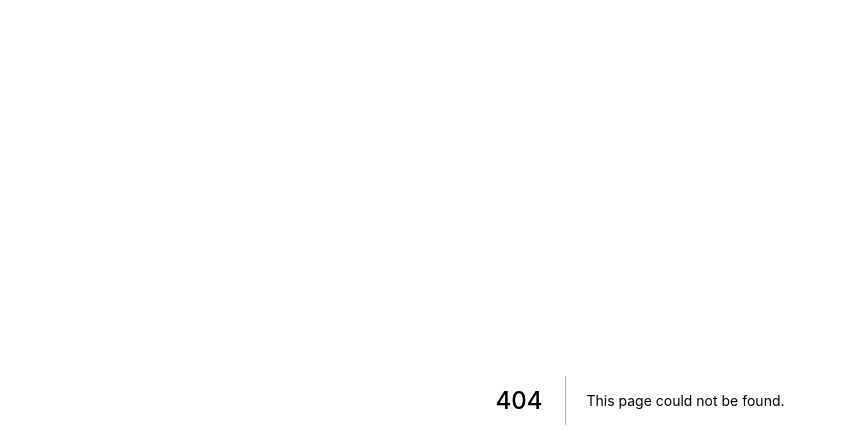
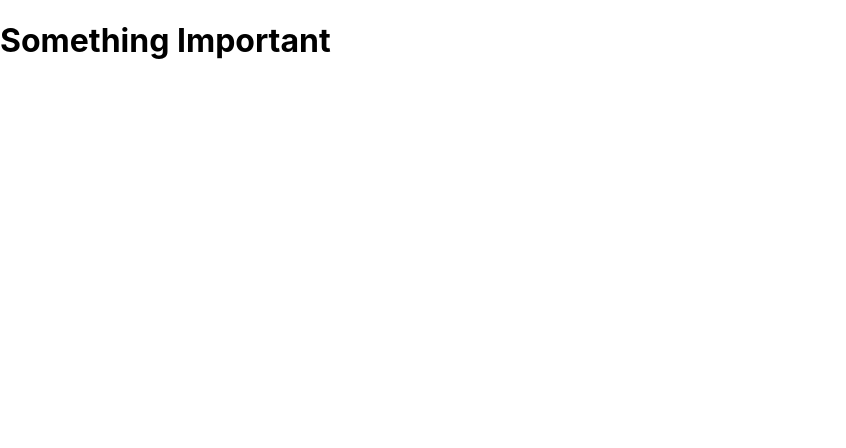
Before and after one commit to rl627/next-js-course-academind, a Next.js app: page /news/something-important in a window 1280 px wide. Before the commit this address had no page. Shown: the top 448 px of the page, without its empty margins (0-846 px from the left). Built offline with nearby package versions, Linux system fonts and the light colour scheme.

Commit message:
pages: refactored news into folder + added nested page

```diff
--- /dev/null
+++ b/pages/news/something-important/index.js
@@ -0,0 +1,7 @@
+// our-domain.com/news/something-important
+
+function SomethingImportant() {
+  return <h1>Something Important</h1>;
+}
+
+export default SomethingImportant;
```
Also changed, not shown: pages/news/index.js (renamed from pages/news.js).
